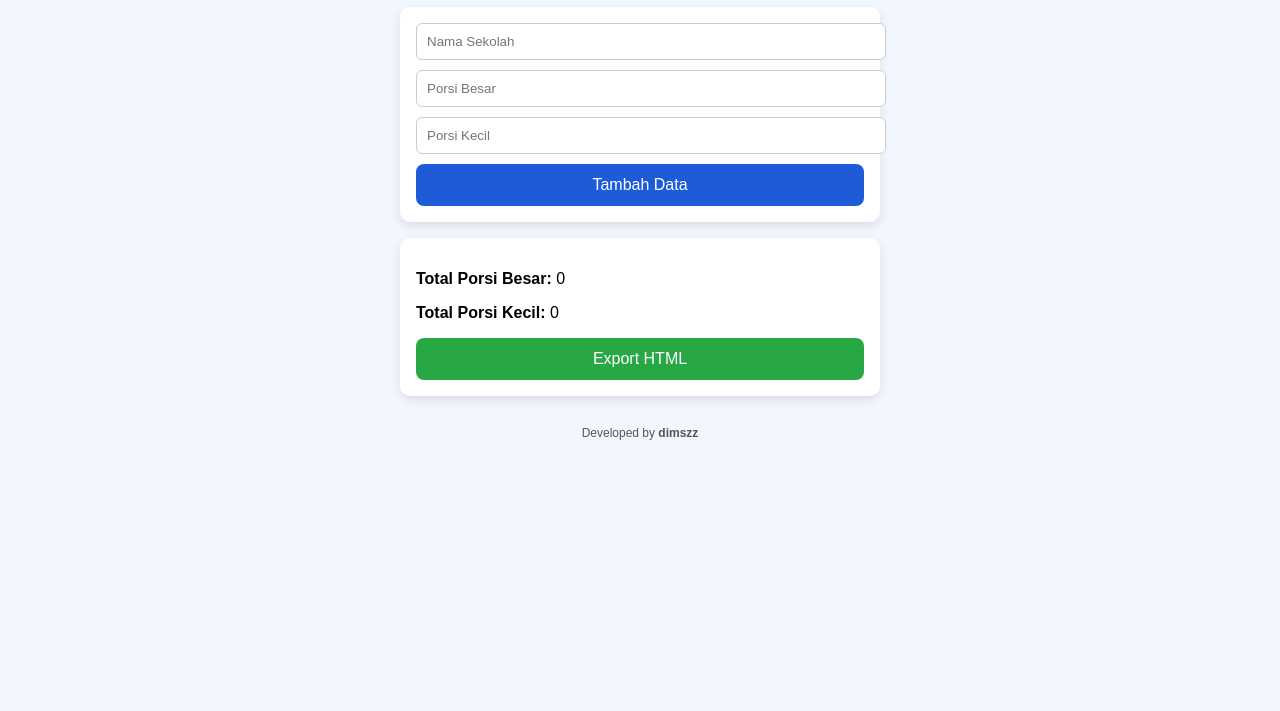
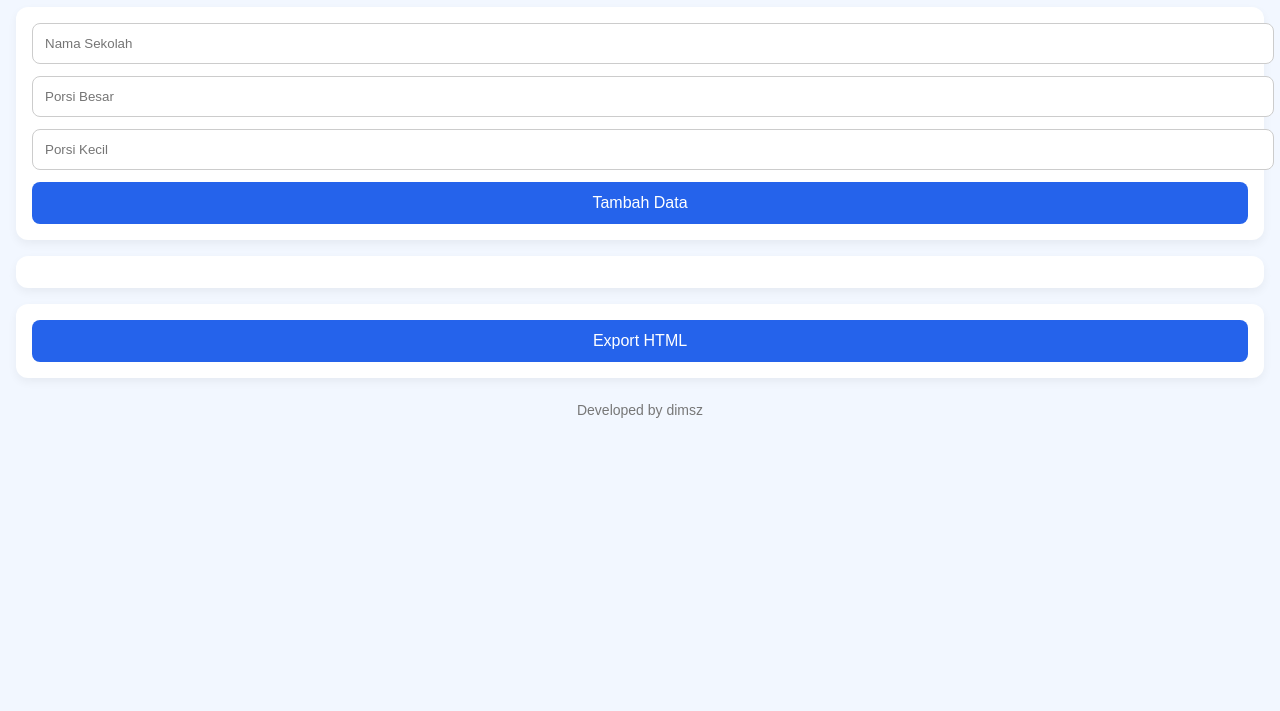
Before and after one commit to Dimas120500/kalkulator-mbg, a website: page www/index.html in a window 1280 px wide. Shown: the part 89-800 px from the top of the page. Drawn offline with Linux system fonts and the light colour scheme.

Commit message:
Export HTML laporan MBG versi1 card

```diff
--- a/www/index.html
+++ b/www/index.html
@@ -1,38 +1,127 @@
 <!DOCTYPE html>
 <html lang="id">
 <head>
-  <meta charset="UTF-8" />
-  <title>Kalkulator MBG</title>
-  <meta name="viewport" content="width=device-width, initial-scale=1.0" />
-  <link rel="stylesheet" href="css/index.css" />
+<meta charset="UTF-8">
+<title>Kalkulator MBG</title>
+
+<style>
+body {
+  font-family: Arial, sans-serif;
+  background: #f2f7ff;
+  margin: 0;
+  padding: 16px;
+}
+
+h1 {
+  text-align: center;
+  color: #2563eb;
+}
+
+.card {
+  background: #fff;
+  border-radius: 12px;
+  padding: 16px;
+  margin-bottom: 16px;
+  box-shadow: 0 4px 10px rgba(0,0,0,0.05);
+}
+
+input {
+  width: 100%;
+  padding: 12px;
+  margin-bottom: 12px;
+  border-radius: 8px;
+  border: 1px solid #ccc;
+}
+
+button {
+  width: 100%;
+  padding: 12px;
+  border: none;
+  border-radius: 8px;
+  background: #2563eb;
+  color: #fff;
+  font-size: 16px;
+}
+
+.result p {
+  margin: 4px 0;
+}
+
+.footer {
+  text-align: center;
+  margin-top: 24px;
+  font-size: 14px;
+  color: #777;
+}
+</style>
+</head>
+
+<body>
+
+<h1>Kalkulator MBG</h1>
+
+<div class="card">
+  <input id="nama" placeholder="Nama Sekolah">
+  <input id="besar" type="number" placeholder="Porsi Besar">
+  <input id="kecil" type="number" placeholder="Porsi Kecil">
+  <button onclick="hitung()">Tambah Data</button>
+</div>
+
+<div class="card result" id="hasil"></div>
+
+<div class="card">
+  <button onclick="exportHTML()">Export HTML</button>
+</div>
+
+<div class="footer">
+  Developed by dimsz
+</div>
+
+<script>
+function hitung() {
+  const nama = document.getElementById("nama").value;
+  const besar = Number(document.getElementById("besar").value);
+  const kecil = Number(document.getElementById("kecil").value);
+
+  const ikatB = Math.floor(besar / 5);
+  const omprengB = besar % 5;
+
+  const ikatK = Math.floor(kecil / 5);
+  const omprengK = kecil % 5;
+
+  document.getElementById("hasil").innerHTML = `
+    <h3>${nama}</h3>
+
+    <p><b>Porsi Besar:</b> ${besar}</p>
+    <p>• Ikat: ${ikatB}</p>
+    <p>• Ompreng: ${omprengB}</p>
+
+    <br>
+
+    <p><b>Porsi Kecil:</b> ${kecil}</p>
+    <p>• Ikat: ${ikatK}</p>
+    <p>• Ompreng: ${omprengK}</p>
+  `;
+}
+
+function exportHTML() {
+  const html = `
+<!DOCTYPE html>
+<html>
+<head>
+<meta charset="UTF-8">
+<title>Laporan MBG</title>
 </head>
 <body>
-
-  <div class="app">
-
-    <h1 class="title">Kalkulator MBG</h1>
-
-    <div class="card">
-      <input type="text" id="nama" placeholder="Nama Sekolah" />
-      <input type="number" id="besar" placeholder="Porsi Besar" />
-      <input type="number" id="kecil" placeholder="Porsi Kecil" />
-      <button onclick="tambahData()">Tambah Data</button>
-    </div>
-
-    <div id="data-list"></div>
-
-    <div class="card total">
-      <p><strong>Total Porsi Besar:</strong> <span id="totalBesar">0</span></p>
-      <p><strong>Total Porsi Kecil:</strong> <span id="totalKecil">0</span></p>
-      <button class="export" onclick="exportHTML()">Export HTML</button>
-    </div>
-
-    <footer>
-      Developed by <b>dimszz</b>
-    </footer>
-
-  </div>
-
-  <script src="js/index.js"></script>
+${document.getElementById("hasil").innerHTML}
 </body>
 </html>
+`;
+  const win = window.open("", "_blank");
+  win.document.write(html);
+  win.document.close();
+}
+</script>
+
+</body>
+</html>
```
